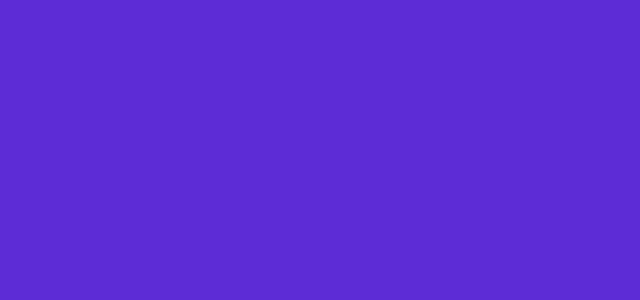
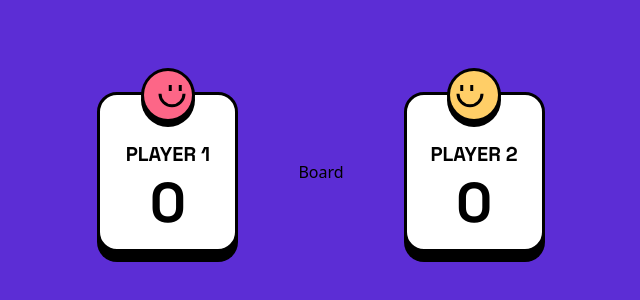
Before and after one commit to Vasallius/connect-four, a React (Vite) app: page /game in a window 1280 px wide. Before the commit this address had no page. Shown: the part 228-528 px from the top of the page, without its empty margins (319-959 px from the left). Built offline with nearby package versions, Linux system fonts and the light colour scheme; the HTML template or start-up script is replaced by a standard one.

Commit message:
feat: add score styling

```diff
--- a/src/App.jsx
+++ b/src/App.jsx
@@ -1,4 +1,5 @@
 import "./App.css";
+import Game from "./components/Game";
 import MainMenu from "./components/MainMenu";
 import Rules from "./components/Rules";
 import { Routes, Route } from "react-router-dom";
@@ -10,6 +11,7 @@ function App() {
         <Routes>
           <Route path="/" element={<MainMenu />} />
           <Route path="/rules" element={<Rules />} />
+          <Route path="/game" element={<Game />} />
         </Routes>
       </div>
     </>
--- /dev/null
+++ b/src/components/Game.jsx
@@ -0,0 +1,39 @@
+import PlayerOne from "../assets/images/player-one.svg";
+import PlayerTwo from "../assets/images/player-two.svg";
+
+const Game = () => {
+  return (
+    <div className="flex gap-x-[60px] items-center">
+      <div className="rounded-[20px] bg-white w-[141px] h-[160px] border-[3px] border-black shadow-thick-black">
+        <div className="flex flex-col items-center relative">
+          <img
+            className="w-[54px] h-[59px] absolute -top-[27px]
+            "
+            src={PlayerOne}
+            alt=""
+          />
+          <div className="text-sm font-spacegrotesk font-bold mt-[46px]">
+            PLAYER 1
+          </div>
+          <div className="text-lg font-spacegrotesk font-bold">0</div>
+        </div>
+      </div>
+      <div>Board</div>
+      <div className="rounded-[20px] bg-white w-[141px] h-[160px] border-[3px] border-black shadow-thick-black">
+        <div className="flex flex-col items-center relative">
+          <img
+            className="w-[54px] h-[59px] absolute -top-[27px]
+            "
+            src={PlayerTwo}
+            alt=""
+          />
+          <div className="text-sm font-spacegrotesk font-bold mt-[46px]">
+            PLAYER 2
+          </div>
+          <div className="text-lg font-spacegrotesk font-bold">0</div>
+        </div>
+      </div>
+    </div>
+  );
+};
+export default Game;
--- a/src/components/MainMenu.jsx
+++ b/src/components/MainMenu.jsx
@@ -6,12 +6,15 @@ const MainMenu = () => {
   return (
     <div className="bg-purple h-[435px] w-[480px] flex flex-col items-center mt-[120px] justify-center gap-y-2 rounded-[40px] border-[3px] border-black shadow-thick-black">
       <img className="mt-[70px] mb-[79px]" src={Logo} alt="" />
-      <div className="flex items-center justify-between bg-dandelion rounded-[20px] p-5 w-[400px] border-[3px] border-black shadow-thick-black mb-[30px] hover:border-iris hover:shadow-thick-purple">
-        <div className="text-md font-spacegrotesk font-bold ">
-          PLAY VS PLAYER
+      <Link to="/game">
+        <div className="flex items-center justify-between bg-dandelion rounded-[20px] p-5 w-[400px] border-[3px] border-black shadow-thick-black mb-[30px] hover:border-iris hover:shadow-thick-purple">
+          <div className="text-md font-spacegrotesk font-bold ">
+            PLAY VS PLAYER
+          </div>
+          <img className="" src={PlayervsPlayer} alt="" />
         </div>
-        <img className="" src={PlayervsPlayer} alt="" />
-      </div>
+      </Link>
+
       <Link to="/rules">
         <div className="flex justify-between bg-white rounded-[20px] p-5 w-[400px] border-[3px] border-black shadow-thick-black mb-[60px]">
           <div className="text-md font-spacegrotesk font-bold ">GAME RULES</div>
```
